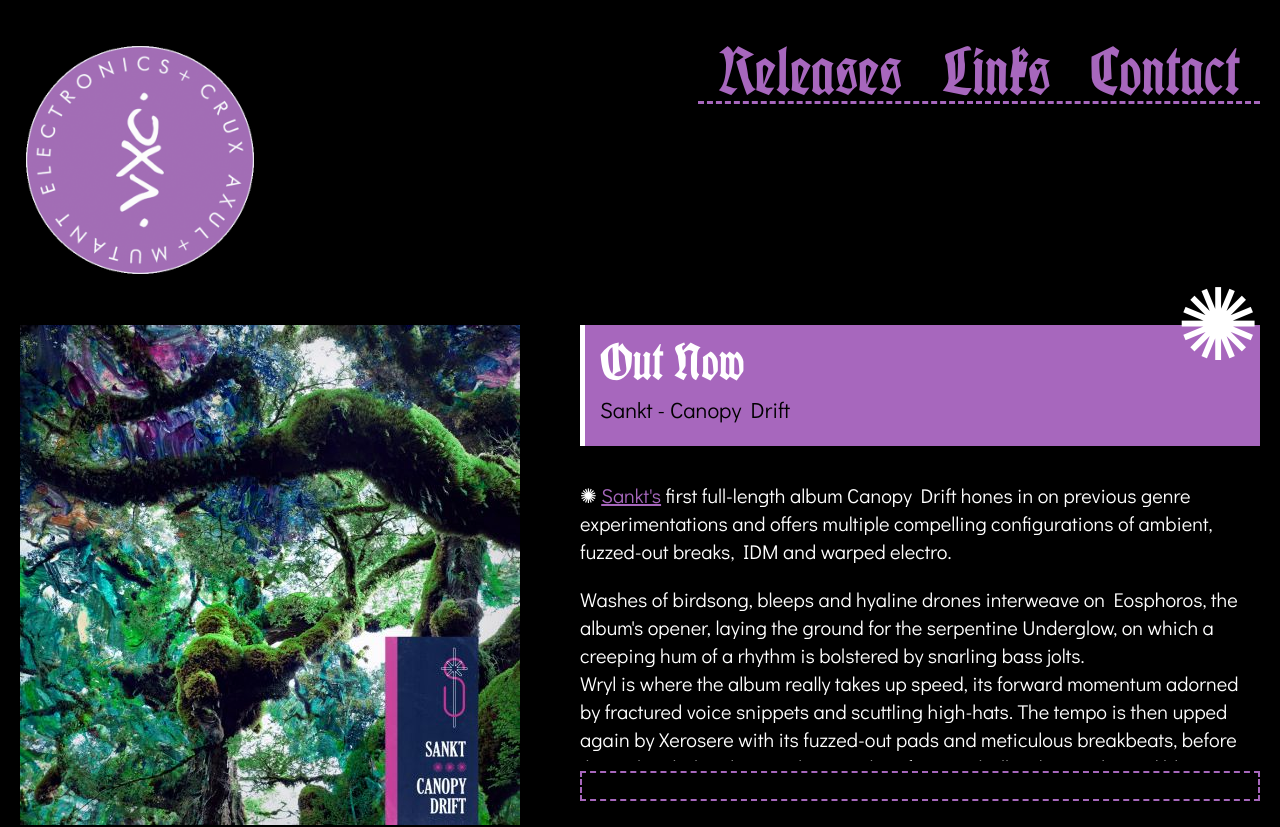
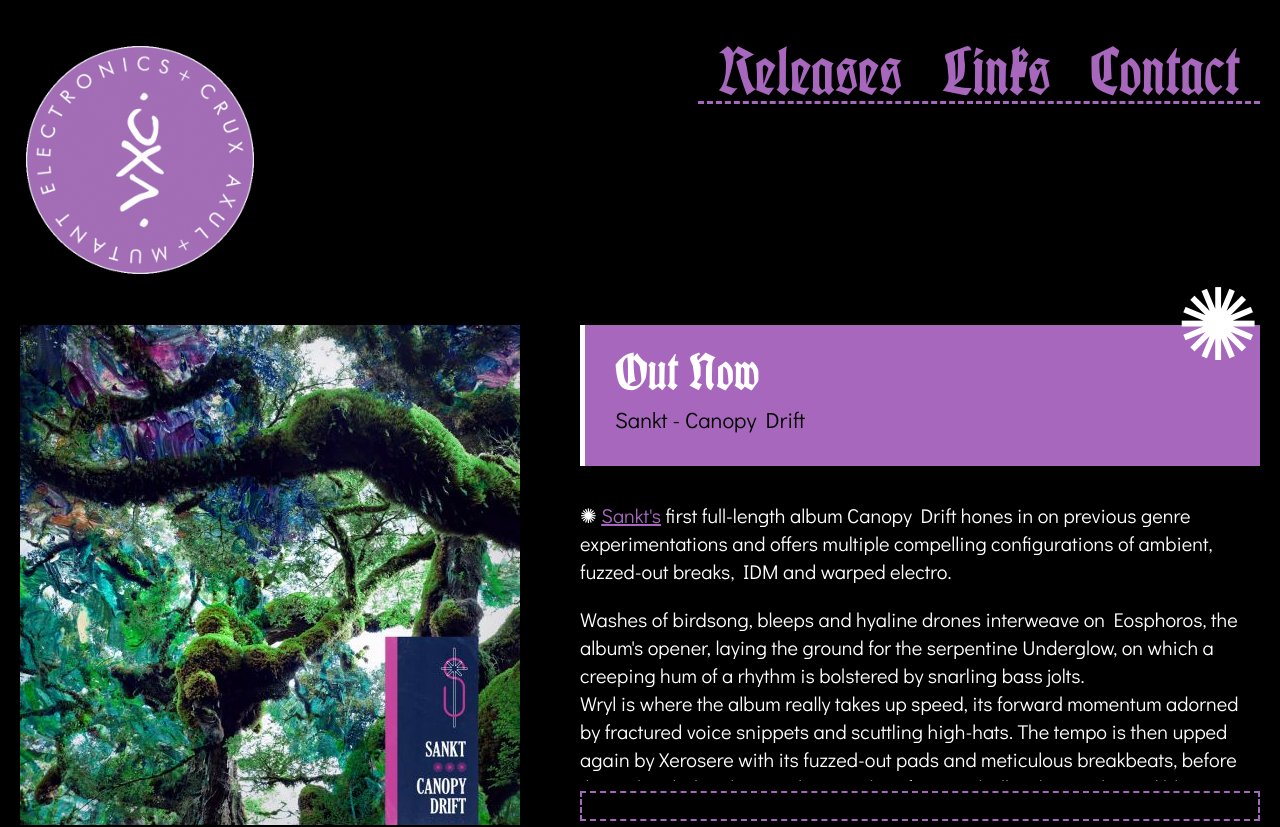
Before and after one commit to videothrone/crux-axul-vue, a Vue app: page / in a window 1280 px wide. Shown: the top 827 px of the page. Built offline with nearby package versions, Linux system fonts and the light colour scheme; some icons are missing.

Commit message:
💄 Adjust Home out-now container paddings / margins

```diff
--- a/src/views/home/Home.scss
+++ b/src/views/home/Home.scss
@@ -29,7 +29,7 @@
   font-size: var(--font-size-default);
   flex-direction: column;
   gap: 1rem;
-  padding: 3rem 1.5rem 2rem 1.5rem;
+  padding: 1.5rem;
   position: relative;
   transition: color 0.3s ease-out, background 0.3s ease-in;
 
@@ -51,8 +51,8 @@
     font-size: 3rem;
   }
 
-  p {
-    margin: 0;
+  @include mq.mq($from: l) {
+    padding: 3rem;
   }
 }
 
@@ -121,6 +121,8 @@ a.content__home-out-now {
 .release-card__header {
   align-items: flex-end;
   display: flex;
+  margin: -1rem 0 0 0;
+  padding: 2rem 0;
 }
 
 .release-card__out-now {
@@ -140,6 +142,7 @@ a.content__home-out-now {
 
 .release-card__body {
   font-size: var(--font-size-default);
+  margin: -2rem 0 0 0;
 
   @include mq.mq($from: l) {
     font-size: var(--font-size-large);
```
